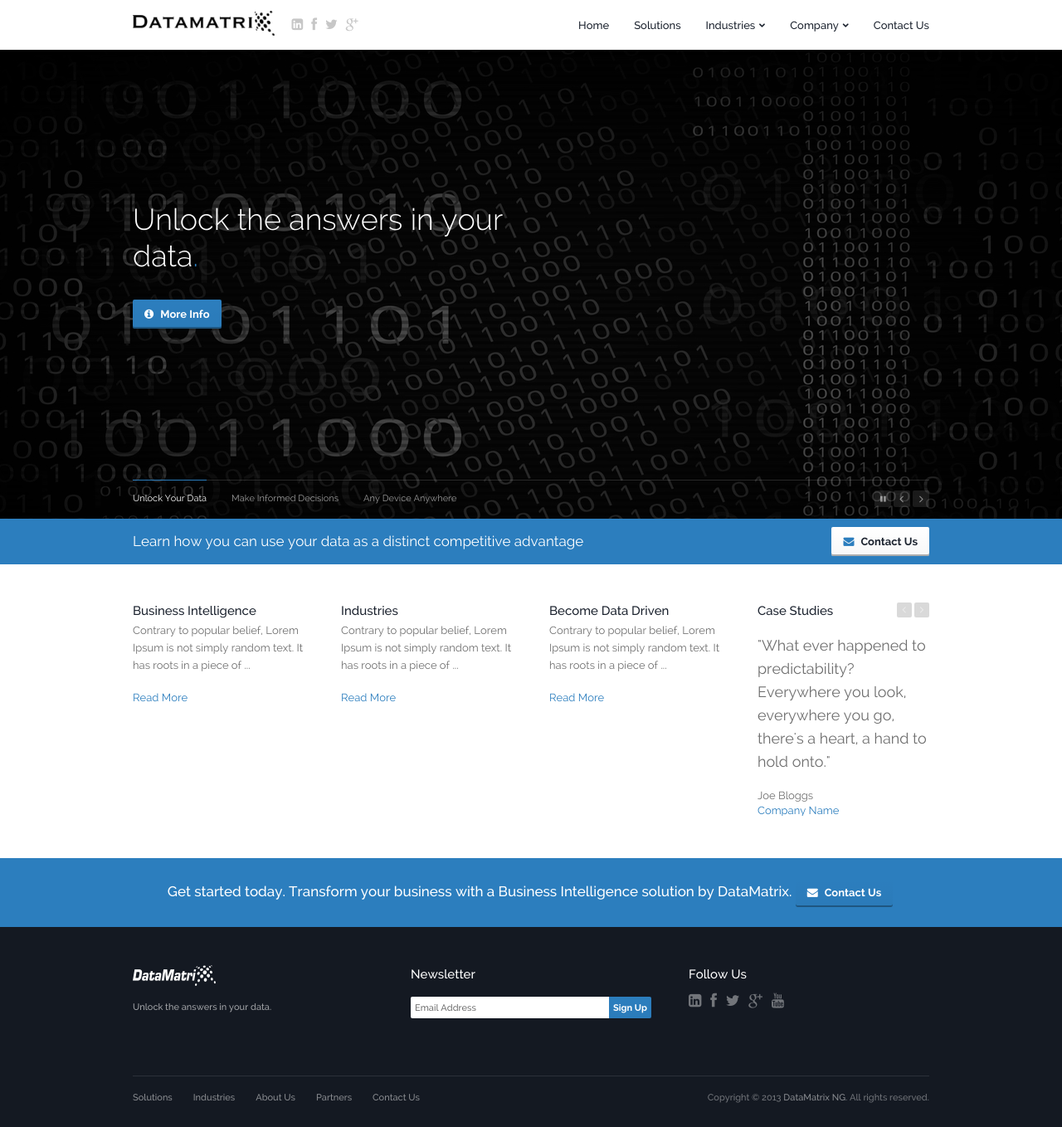
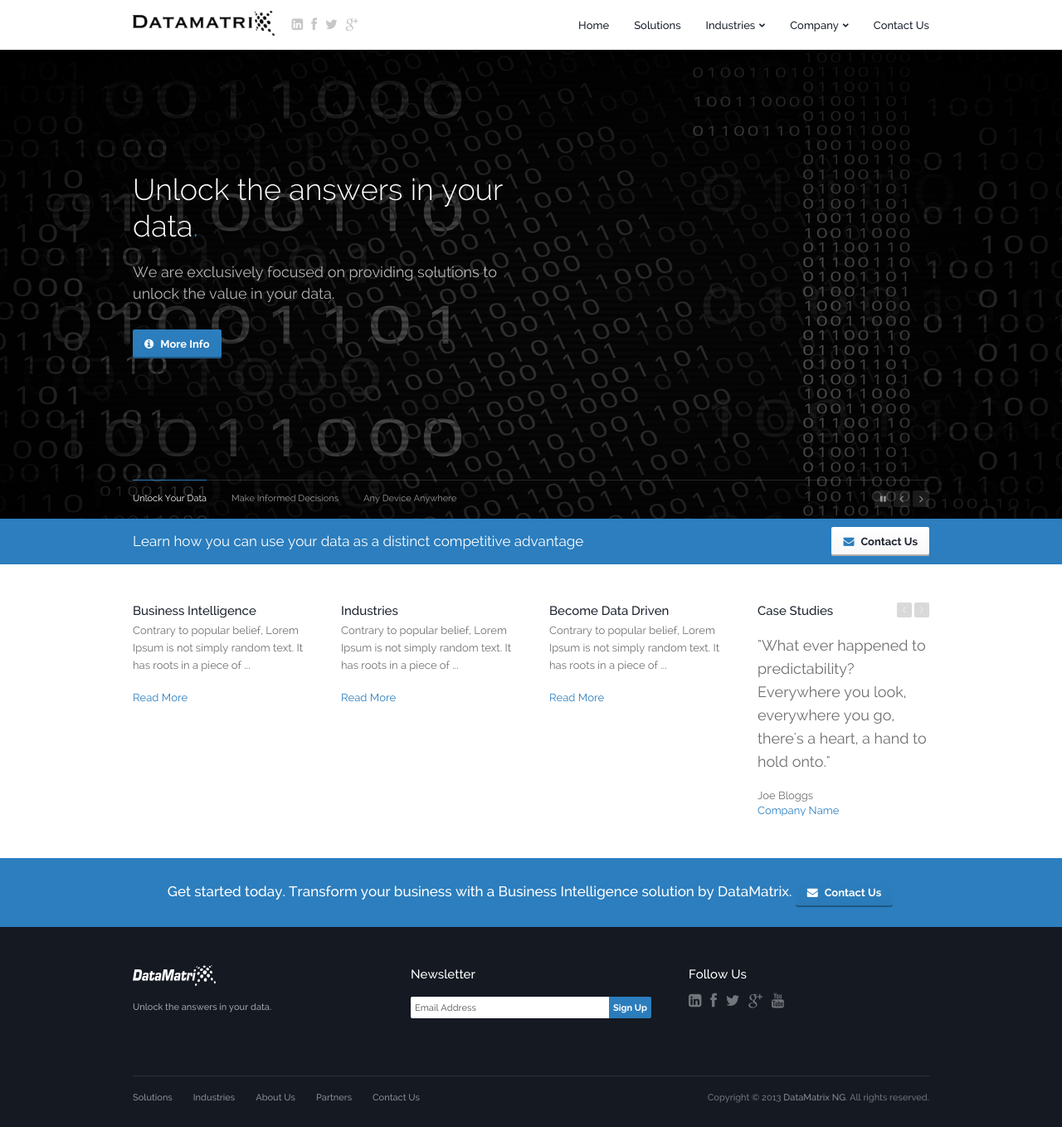
Before and after one commit to dtmtx/dtmtx.github.io, a Jekyll site: the page built from index.html, in a window 1280 px wide and 1358 px high. Shown: the whole window at 83% size. Built offline with Jekyll 4.4.1, drawn with Linux system fonts in a browser that asks for light colours; Markdown is read by kramdown in place of the engine named in the settings.

Commit message:
banner text update

```diff
--- a/index.html
+++ b/index.html
@@ -28,7 +28,7 @@
                     <!-- Title Data is your distinct competitive advantage. -->
                     <h1>Unlock the answers in your data<span>.</span></h1>
                     <!-- Text Make quality informed decisions by getting quick insights from your data-->
-                    <!--p>We are exclusively focused on providing solutions to unlock the value in your data.</p-->
+                    <p>We are exclusively focused on providing solutions to unlock the value in your data.</p>
                     <!-- Button -->
                     <a class="button accent" href="solutions.html"><i class="fa fa-info-circle"></i>More Info</a>
                     <!-- Button -->
@@ -70,7 +70,7 @@
                     <!-- Title Data is your distinct competitive advantage. -->
                     <h1>Make Informed Decisions<span>.</span></h1>
                     <!-- Text Make quality informed decisions by getting quick insights from your data-->
-                    <!--p>Make quality informed decisions with real business impact by getting quick insights from your data.</p-->
+                    <p>Make quality informed decisions with real business impact by getting quick insights from your data.</p>
                     <!-- Button -->
                     <a class="button accent" href="solutions.html"><i class="fa fa-info-circle"></i>More Info</a>
                     <!-- Button -->
@@ -112,7 +112,7 @@
                     <!-- Title Data is your distinct competitive advantage. -->
                     <h1>Stay Up To Date In The Office Or On-the-go<span>.</span></h1>
                     <!-- Text Make quality informed decisions by getting quick insights from your data-->
-                    <!--p>We deliver the right information at the right time in the right manner to the right people within your organization.</p-->
+                    <p>We deliver the right information at the right time in the right manner to the right people within your organization.</p>
                     <!-- Button -->
                     <a class="button accent" href="solutions.html"><i class="fa fa-info-circle"></i>More Info</a>
                     <!-- Button -->
```
